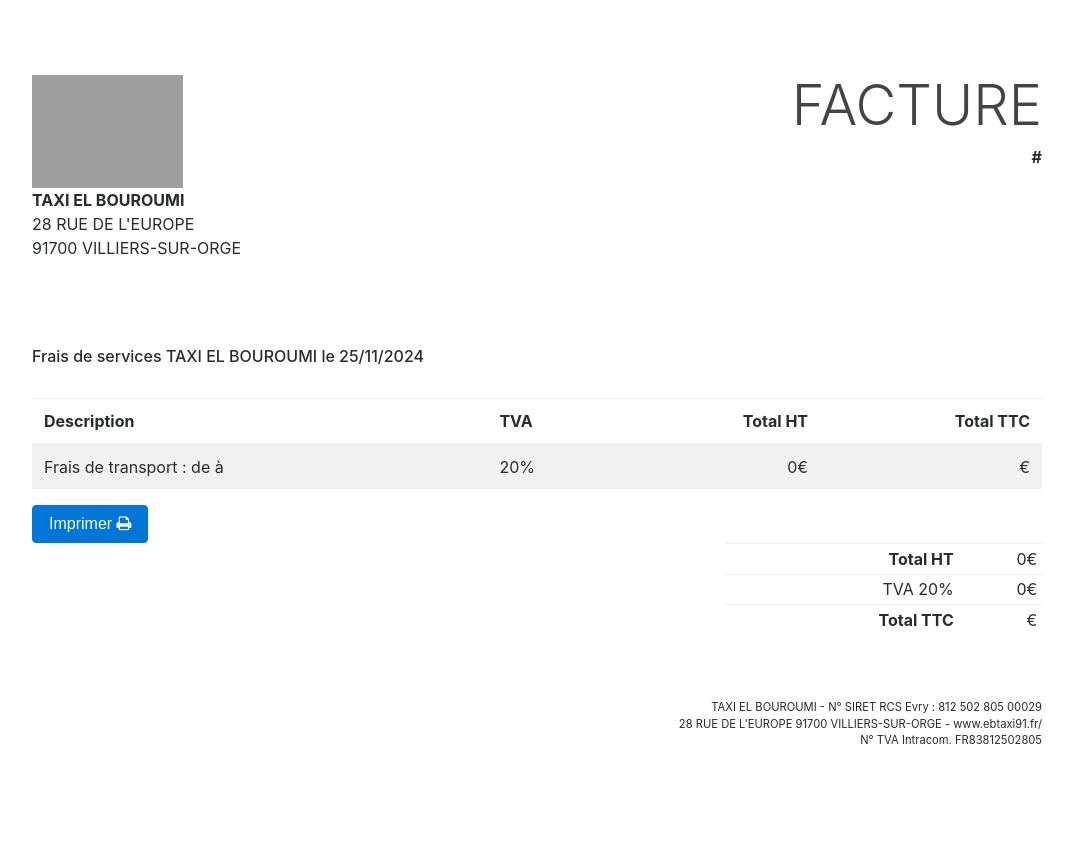
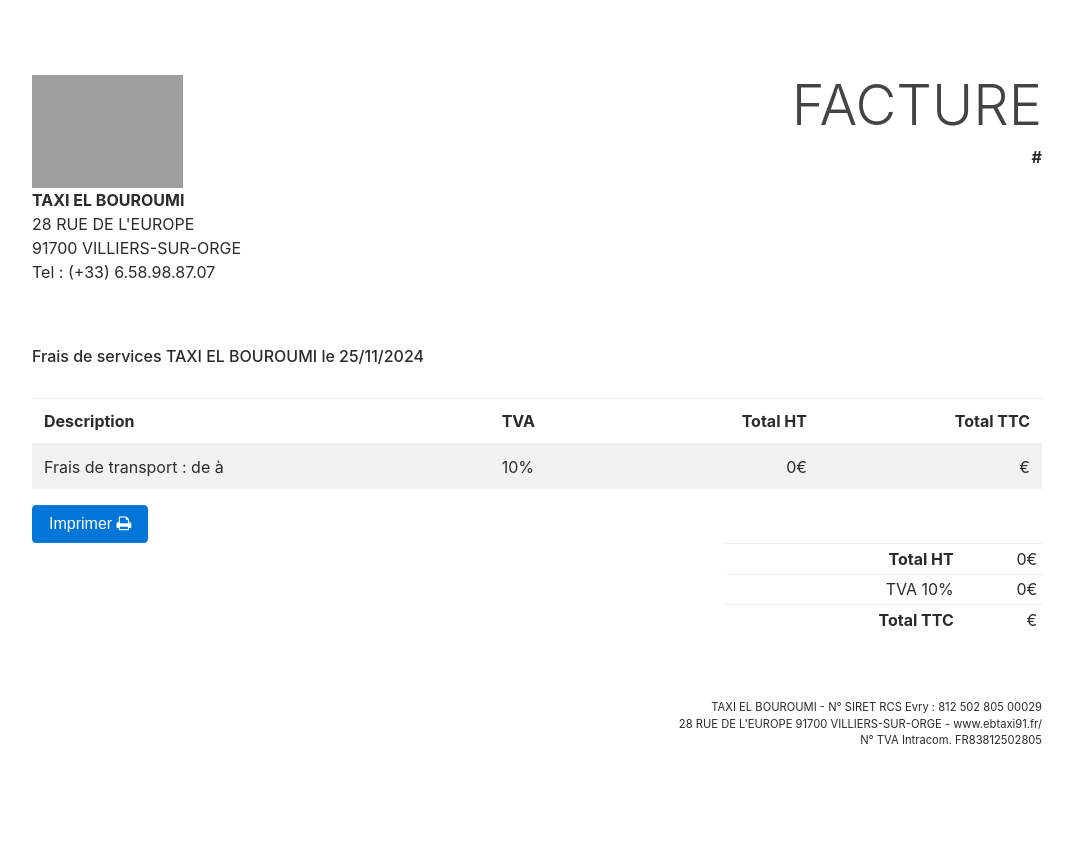
Before and after one commit to hamzabenattia/taxi-reservation-elbouroumi, a PHP site: template templates/facture/index.html.twig in a window 1280 px wide. Shown: the top 845 px of the page, without its empty margins (103-1176 px from the left). Run offline with PHP 8.4, Linux system fonts and the light colour scheme; the template is opened without the code that fills it, so the values that code supplies are empty; some libraries are stand-ins or nearby versions; grey boxes are pictures that could not be loaded.

Commit message:
add phone number to the facture template

```diff
--- a/templates/facture/index.html.twig
+++ b/templates/facture/index.html.twig
@@ -65,7 +65,9 @@ Taxi El Bouroumi Facture N°{{facture.id}}
                         <p class="addressMySam">
                             <strong>TAXI EL BOUROUMI</strong><br/>
                             28 RUE DE L'EUROPE<br/>
-                            91700 VILLIERS-SUR-ORGE
+                            91700 VILLIERS-SUR-ORGE<br/>
+                            Tel : (+33) 6.58.98.87.07
+
                         </p>
                     </div>
                     <div class="col-5">
@@ -95,7 +97,7 @@ Taxi El Bouroumi Facture N°{{facture.id}}
                         <td>
                             Frais de transport : de {{ facture.reservation.depAddress }}  à  {{ facture.reservation.destination }}
                         </td>
-                        <td>20%</td>
+                        <td>10%</td>
                         <td class="text-right" >{{ facture.priceHT|round('2','common') }}€</td>
                         <td class="text-right" >{{ facture.priceTTC}}€</td>
                     </tr>
@@ -116,7 +118,7 @@ Taxi El Bouroumi Facture N°{{facture.id}}
                                 <td class="text-right">{{ facture.priceHT|round(2,'common')}}€</td>
                             </tr>
                             <tr>
-                                <td>TVA 20%</td>
+                                <td>TVA 10%</td>
                                 <td class="text-right">{{(facture.priceTTC - facture.priceHT)|round('2','common')}}€</td>
                             </tr>
                             <tr>
```
